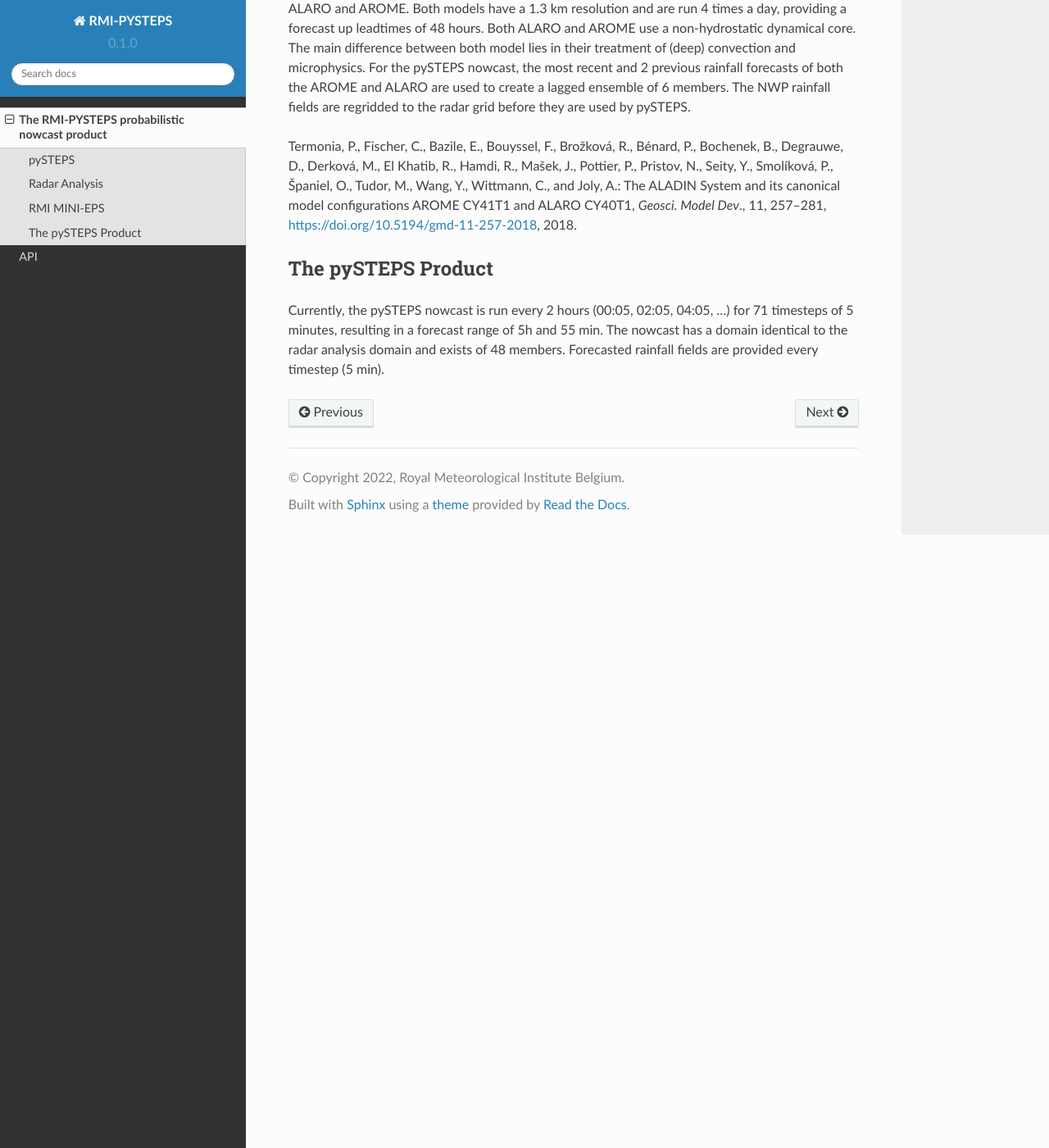
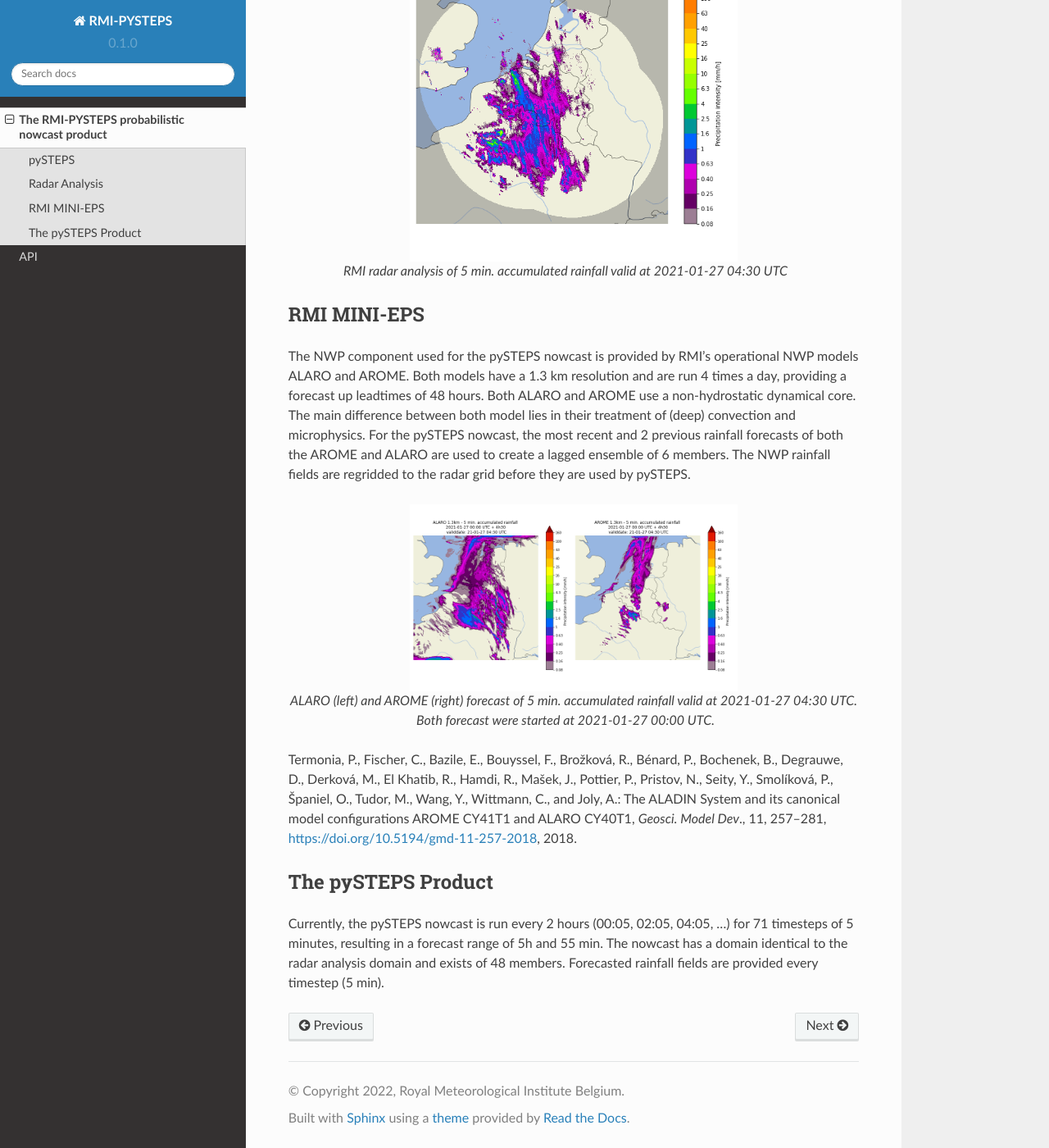
Before and after one commit to mpvginde/pySTEPS-BE, a Sphinx documentation site: the page built from docs/source/product.rst, in a window 1280 px wide and 1400 px high, scrolled down 1030 px. Shown: the whole window at 82% size. Built offline with Sphinx 7.4.7 and the Read the Docs theme 2.0.0, drawn with Linux system fonts in a browser that asks for light colours.

Commit message:
Update product.rst

```diff
--- a/docs/source/product.rst
+++ b/docs/source/product.rst
@@ -33,6 +33,15 @@ This product is created at the RMI by combining (if available) images from 5 rad
 and applying several post-processing algorithms (beam-blockage correction, non-meteorological echo mitigation, mean-field bias gauge merging, ...).
 The result is a 1km-resolution 700x700 radar accumulated rainfall analysis, produced every 5 minutes.
 
+.. _radar example:
+
+.. figure:: /figures/radar_example.png
+   :alt: Radar analysis for 2021-01-27 04:30 UTC
+   :align: center
+   :width: 400px
+
+   RMI radar analysis of 5 min. accumulated rainfall valid at 2021-01-27 04:30 UTC
+
 .. _nwp:
 
 RMI MINI-EPS
@@ -42,6 +51,15 @@ The NWP component used for the pySTEPS nowcast is provided by RMI's operational
 Both models have a 1.3 km resolution and are run 4 times a day, providing a forecast up  leadtimes of 48 hours.
 Both ALARO and AROME use a non-hydrostatic dynamical core. The main difference between both model lies in their treatment of (deep) convection and microphysics. For the pySTEPS nowcast, the most recent and 2 previous rainfall forecasts of both the AROME and ALARO are used to create a lagged ensemble of 6 members. The NWP rainfall fields are regridded to the radar grid before they are used by pySTEPS.
 
+.. _nwp example:
+
+.. figure:: /figures/model_example.png
+   :alt: Rainfall forecast for 2021-01-27 04:30 UTC
+   :align: center
+   :width: 400px
+
+   ALARO (left) and AROME (right) forecast of 5 min. accumulated rainfall valid at 2021-01-27 04:30 UTC. Both forecast were started at 2021-01-27 00:00 UTC.
+
 .. note::
 Termonia, P., Fischer, C., Bazile, E., Bouyssel, F., Brožková, R., Bénard, P., Bochenek, B., Degrauwe, D., Derková, M., El Khatib, R., Hamdi, R., Mašek, J., Pottier, P., Pristov, N., Seity, Y., Smolíková, P., Španiel, O., Tudor, M., Wang, Y., Wittmann, C., and Joly, A.: The ALADIN System and its canonical model configurations AROME CY41T1 and ALARO CY40T1, *Geosci. Model Dev*., 11, 257–281, https://doi.org/10.5194/gmd-11-257-2018, 2018.
 
```
